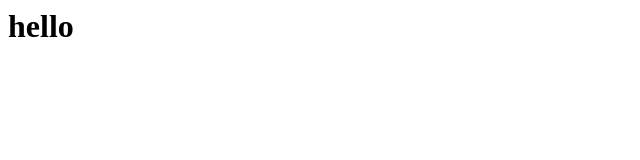
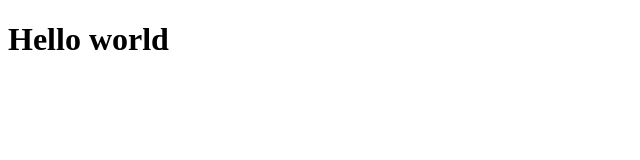
Before and after one commit to Macmilan24/test, a plain HTML site: page hello world.html in a window 1280 px wide. Shown: the whole page, without its empty margins (0-640 px from the left). Drawn offline with Linux system fonts and the light colour scheme.

Commit message:
update hello world

```diff
--- a/hello world.html
+++ b/hello world.html
@@ -1 +1,11 @@
-<h1> hello </h1>
+<!DOCTYPE html>
+<html lang="en">
+<head>
+    <meta charset="UTF-8">
+    <meta name="viewport" content="width=device-width, initial-scale=1.0">
+    <title>Document</title>
+</head>
+<body>
+    <h1>Hello world</h1>
+</body>
+</html>
```
Also changed, not shown: 1 other file.
